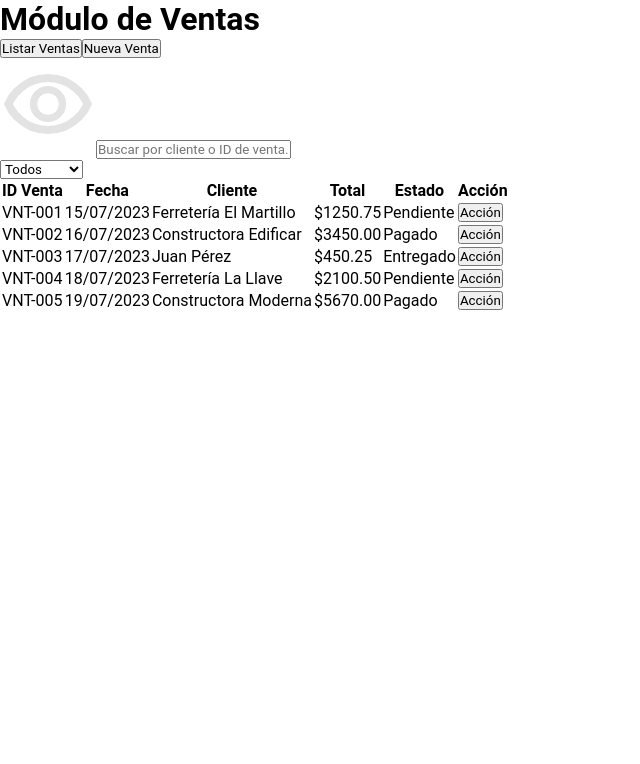
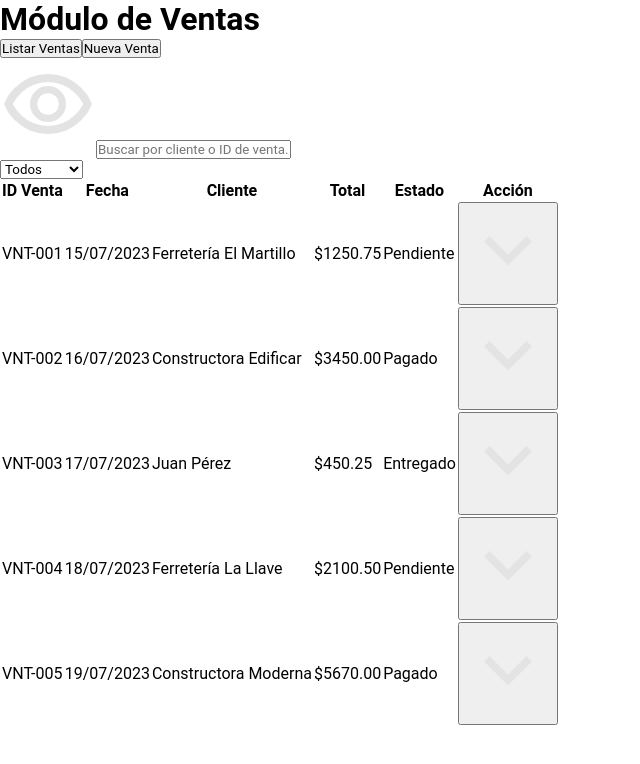
Before and after one commit to DanielValenz21/volcan-front, a React (Create React App) app: page /ventas in a window 1280 px wide. Shown: the top 764 px of the page, without its empty margins (0-640 px from the left). Built offline with nearby package versions, Linux system fonts and the light colour scheme.

Commit message:
se hicieron mas mejoras en el front

```diff
--- a/src/modules/Ventas/pages/SalesList.js
+++ b/src/modules/Ventas/pages/SalesList.js
@@ -163,12 +163,11 @@ function SalesList() {
                         variant="ghost"
                         onClick={(e) => {
                           e.stopPropagation();
-                          // Toggle del menú: si ya está activo se desactiva
                           setActiveSaleId(activeSaleId === sale.id ? null : sale.id);
                         }}
-                        className="px-2 py-1"
+                        className="px-2 py-1 flex items-center gap-2" // Removed text "Acción", kept only the icon
                       >
-                        Acción
+                        <img src="/abajo.png" alt="Acción" className="h-6 w-6 filter brightness-0" />
                       </Button>
                       {activeSaleId === sale.id && (
                         <div className="absolute right-0 top-full mt-2 z-10 p-2 bg-white border rounded shadow">
```
